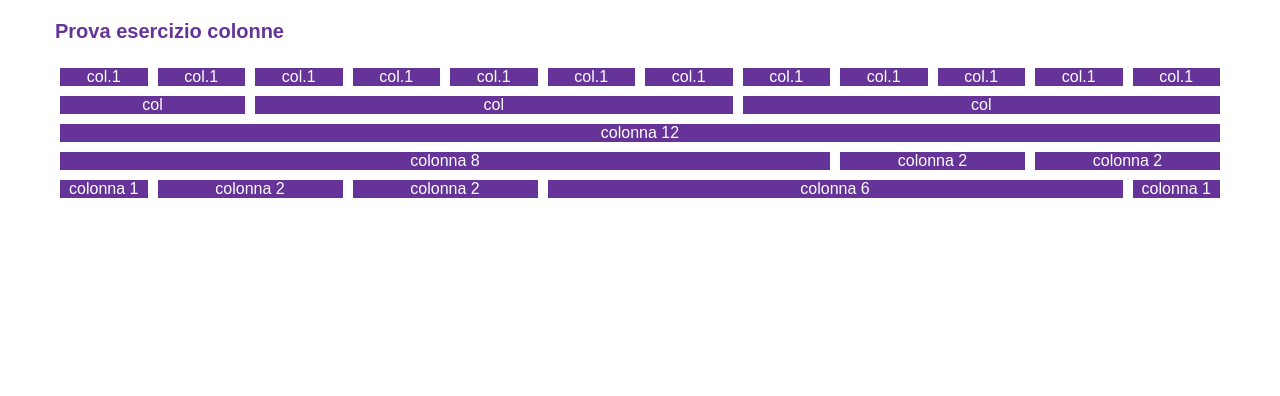
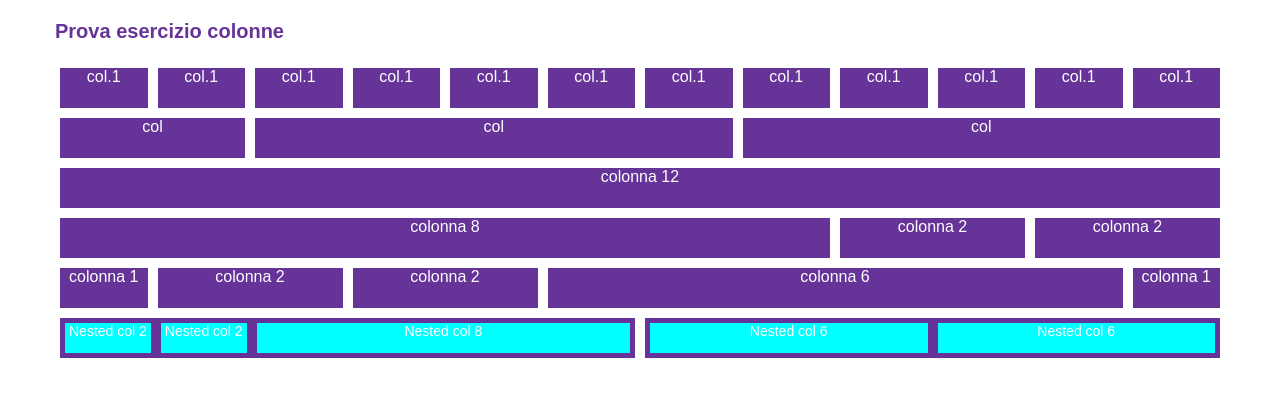
Before and after one commit to elepot87/html-css-12bool, a plain HTML site: page index.html in a window 1280 px wide. Drawn offline with Linux system fonts and the light colour scheme.

Commit message:
nested col

```diff
--- a/css/main.css
+++ b/css/main.css
@@ -11,6 +11,15 @@
   background-color: rebeccapurple;
   text-align: center;
   color: #fff;
+  height: 40px;
+}
+
+.box-nested {
+  background-color: aqua;
+  text-align: center;
+  color: #fff;
+  font-size: 14px;
+  height: 30px;
 }
 
 h1 {
--- a/index.html
+++ b/index.html
@@ -98,6 +98,38 @@
           <div class="box">colonna 1</div>
         </div>
       </div>
+      <!-- Sesta riga -->
+      <div class="row">
+        <div class="col-6">
+          <div class="box">
+            <!-- Colonne innestate -->
+            <div class="row">
+              <div class="col-2">
+                <div class="box-nested">Nested col 2</div>
+              </div>
+              <div class="col-2">
+                <div class="box-nested">Nested col 2</div>
+              </div>
+              <div class="col-8">
+                <div class="box-nested">Nested col 8</div>
+              </div>
+            </div>
+          </div>
+        </div>
+        <div class="col-6">
+          <div class="box">
+            <!-- Colonne innestate -->
+            <div class="row">
+              <div class="col-6">
+                <div class="box-nested">Nested col 6</div>
+              </div>
+              <div class="col-6">
+                <div class="box-nested">Nested col 6</div>
+              </div>
+            </div>
+          </div>
+        </div>
+      </div>
     </section>
   </body>
 </html>
```
